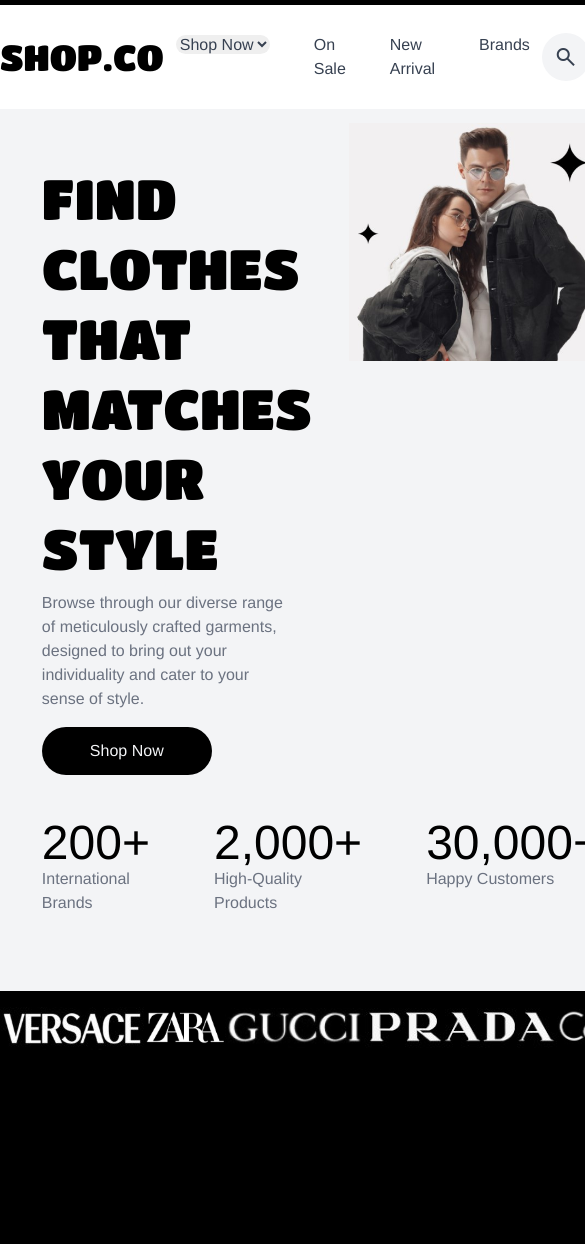
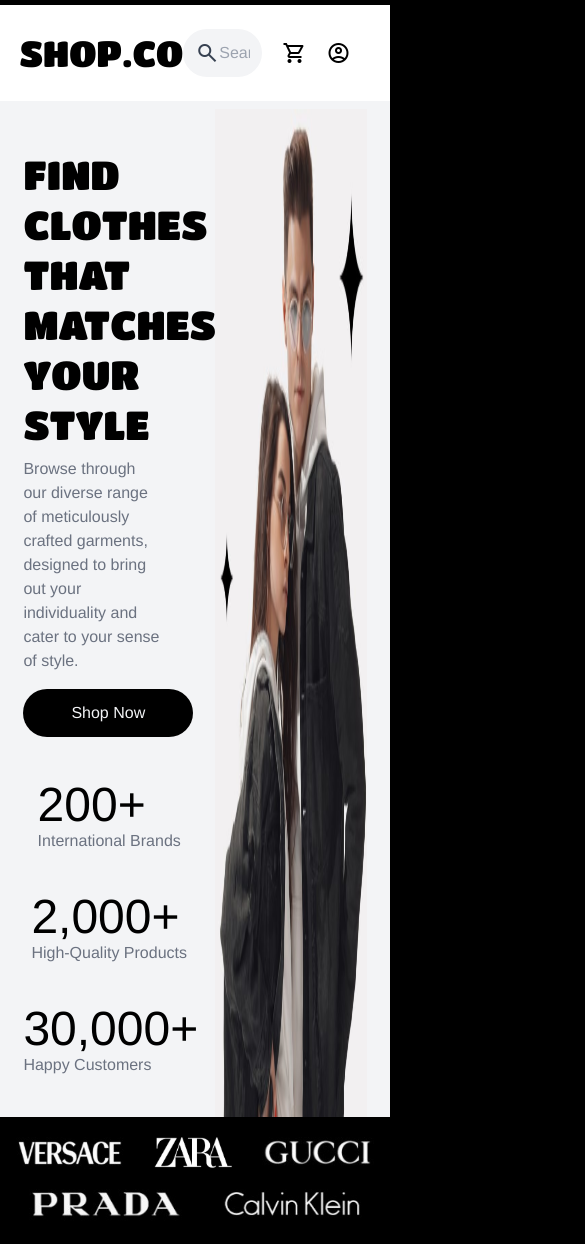
Before and after one commit to NehalKashif/SHOP.CO, a website: page index.html in a window 390 px wide. Shown: the part 75-1319 px from the top of the page, 585 px wide, since content can reach past the window. Before the commit the page ends 1149 px from the top, so only its background shows below. Drawn offline with nearby package versions, Linux system fonts and the light colour scheme.

Commit message:
Responsive landing page

```diff
--- a/index.html
+++ b/index.html
@@ -24,9 +24,9 @@
 <body class="bg-black ">
     <p class="tag text-white font-thin text-center py-3">Sign up and get 20% off to your first order. <a href="#" class="underline font-semibold">Sign Up Now</a> <button class="close fixed right-20 text-xl">X</button></p>
     <div class="landing bg-gray-100 mx-auto w-fit my-2">
-        <div class="nav bg-white flex justify-evenly items-center py-4">
+        <div class="nav bg-white flex justify-between px-[5%] lg:px-0 lg:justify-evenly items-center py-4">
             <div class="logo text-black text-4xl titan-one-regular">SHOP.CO</div>
-            <div class="dropdown">
+            <div class="dropdown hidden lg:block">
                 <ul class="flex gap-5 font-thin text-gray-700 border-none ">
                     <li class="cursor-pointer rounded-full hover:bg-black hover:text-white transition-colors duration-400 p-3">
                         <select name="#" class="border-none cursor-pointer rounded-full hover:bg-black hover:text-white transition-colors duration-400">
@@ -42,7 +42,7 @@
                     <li class="cursor-pointer rounded-full hover:bg-black hover:text-white transition-colors duration-400 p-3">Brands</li>
                 </ul>
             </div>
-            <div class="search font-thin text-gray-700 bg-gray-100 flex w-[30%] p-3 rounded-full">
+            <div class="search font-thin text-gray-700 bg-gray-100 flex w-[50%] lg:w-[30%] p-3 rounded-full">
                 <span class="material-symbols-outlined font-thin text-gray-700">search</span>
                 <input type="text" class="bg-gray-100 w-[100%] hover:border-none" placeholder="Search for Products...">
             </div>
@@ -51,12 +51,12 @@
                 <span class="material-symbols-outlined cursor-pointer p-2 rounded-full hover:bg-black hover:text-white transition-colors duration-400">account_circle</span>
             </div>
         </div>
-        <div class="flex pt-[2%] px-[6%]">
+        <div class="flex pt-[2%] px-[6%] gap-5">
             <div class="w-1/2 py-10">
-                <p class="text-[3.5rem] titan-one-regular w-[76%] leading-tight">FIND CLOTHES THAT MATCHES YOUR STYLE</p>
+                <p class="text-[2.5rem] lg:text-[2.80rem] xl:text-[3.5rem] titan-one-regular w-[85%] lg:w-[76%] leading-tight">FIND CLOTHES THAT MATCHES YOUR STYLE</p>
                 <p class="w-[80%] text-gray-500 py-2">Browse through our diverse range of meticulously crafted garments, designed to bring out your individuality and cater to your sense of style.</p>
                 <button class="bg-black text-gray-100 font-thin my-2 py-3 px-12 rounded-full">Shop Now</button>
-                <div class="flex py-9 gap-16">
+                <div class="flex pt-9 flex-wrap lg:flex-nowrap max-lg:justify-evenly gap-10 xl:gap-16">
                     <div>
                         <h1 class="text-5xl text-black">200+</h1>
                         <p class="text-gray-500">International Brands</p>
@@ -72,15 +72,15 @@
                 </div>
             </div>
             <div class="w-1/2">
-                <img class="w-[80%]" src="Images/main.jpg" alt="">
+                <img class="w-[100%] h-[100%] xl:w-[100%]" src="Images/main.jpg" alt="">
             </div>
         </div>
-        <div class="flex bg-black items-center justify-evenly py-4">
-            <img src="Images/versace.jpg" alt="">
-            <img src="Images/zara.jpg" class="h-8" alt="">
-            <img src="Images/gucci.jpg" class="h-10" alt="">
-            <img src="Images/prada.jpg" class="h-10" alt="">
-            <img src="Images/ck.jpg" class="h-10" alt="">
+        <div class="flex lg:flex-nowrap gap-3 flex-wrap bg-black items-center justify-evenly py-4">
+            <img src="Images/versace.jpg" class="h-10 lg:py-0 py-1" alt="">
+            <img src="Images/zara.jpg" class="h-10 lg:py-0 py-1" alt="">
+            <img src="Images/gucci.jpg" class="h-10 lg:py-0 py-1" alt="">
+            <img src="Images/prada.jpg" class="h-10 lg:py-0 py-1" alt="">
+            <img src="Images/ck.jpg" class="h-10 lg:py-0 py-1" alt="">
         </div>
     </div>
     <script src="script.js"></script>
```
Also changed, not shown: src/output.css.
